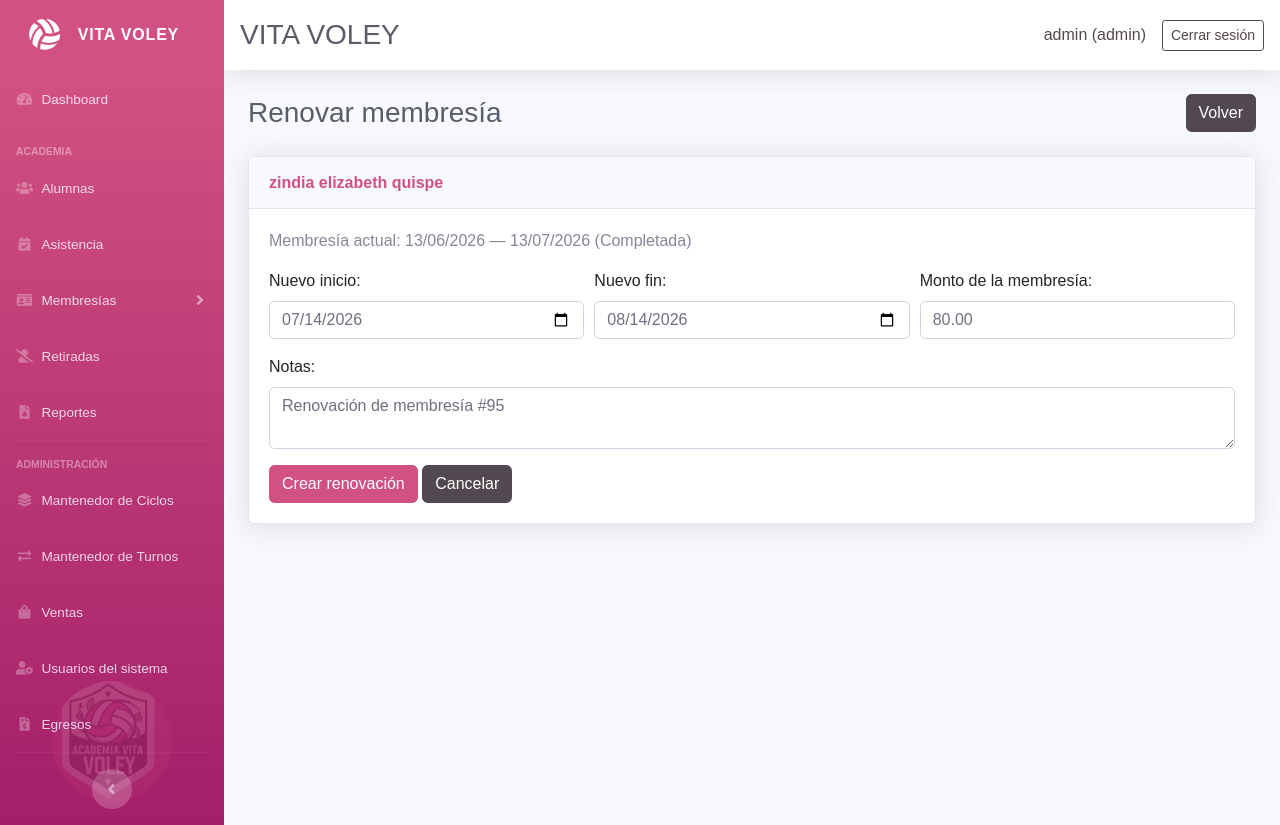
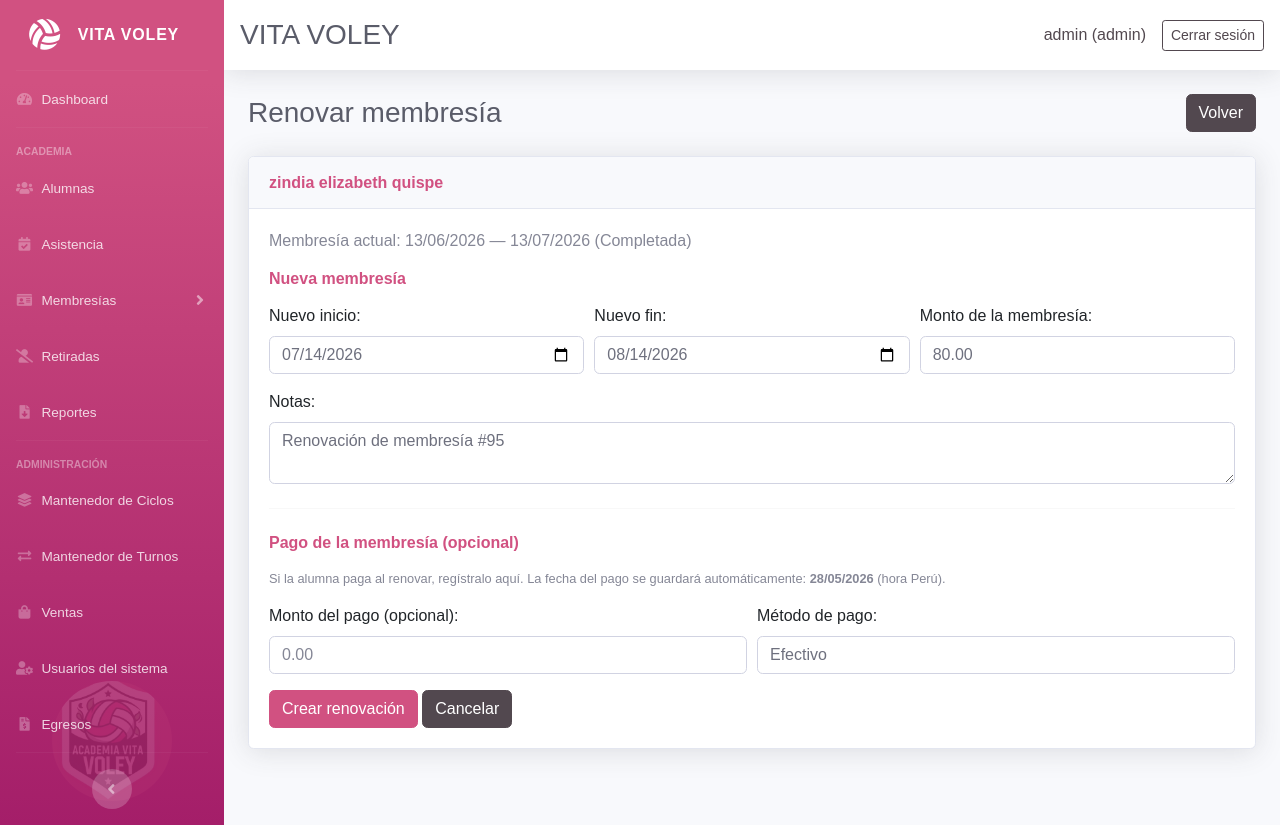
Before and after one commit to JhonHuanacuni/voley2.0, a Django app: page /memberships/95/renew/ in a window 1280 px wide. Run offline with Django 5.2, Linux system fonts and the light colour scheme; a user stored in the database is signed in; data comes from the database, SQL or seed files in the repository; both versions use the stored data as it was after the commit; some libraries are stand-ins or nearby versions.

Commit message:
Fix: pagos

```diff
--- a/core/forms.py
+++ b/core/forms.py
@@ -4,7 +4,18 @@ from django.contrib.auth.password_validation import validate_password
 from django.core.exceptions import ValidationError
 from django.forms import DateInput
 from datetime import date
-from .models import Attendance, Cycle, Expense, Membership, Payment, Sale, Shift, Student, UserProfile
+from .models import (
+    Attendance,
+    Cycle,
+    Expense,
+    Membership,
+    PAYMENT_METHOD_CHOICES,
+    Payment,
+    Sale,
+    Shift,
+    Student,
+    UserProfile,
+)
 from .weekdays import WEEKDAY_ORDER_MON_FIRST
 
 
@@ -288,6 +299,24 @@ class MembershipRenewForm(forms.ModelForm):
         input_formats=['%Y-%m-%d', '%d/%m/%Y'],
         label='Nuevo fin',
     )
+    payment_amount = forms.DecimalField(
+        required=False,
+        min_value=0,
+        label='Monto del pago (opcional)',
+        widget=forms.NumberInput(attrs={
+            'class': 'form-control',
+            'step': '0.01',
+            'min': '0',
+            'placeholder': '0.00',
+        }),
+    )
+    payment_method = forms.ChoiceField(
+        choices=PAYMENT_METHOD_CHOICES,
+        required=False,
+        initial='efectivo',
+        label='Método de pago',
+        widget=forms.Select(attrs={'class': 'form-control'}),
+    )
 
     class Meta:
         model = Membership
@@ -314,6 +343,13 @@ class MembershipRenewForm(forms.ModelForm):
                 self.fields[field_name].initial = value.isoformat()
             elif value:
                 self.fields[field_name].initial = value
+
+    def clean(self):
+        cleaned = super().clean()
+        amount = cleaned.get('payment_amount')
+        if amount is not None and amount <= 0:
+            cleaned['payment_amount'] = None
+        return cleaned
 
 
 class AttendanceForm(forms.ModelForm):
--- a/core/models.py
+++ b/core/models.py
@@ -224,20 +224,28 @@ class Student(models.Model):
         return weekday in days
 
     def _membership_period(self):
-        """Devuelve (inicio, fin) usando las fechas del formulario de la alumna."""
+        """Devuelve (inicio, fin) según la membresía vigente en base de datos."""
         from datetime import timedelta
+
+        today = timezone.localdate()
+
+        current = self.memberships.filter(
+            start_date__lte=today,
+            end_date__gte=today,
+        ).order_by('-end_date').first()
+        if current:
+            return current.start_date, current.end_date
+
+        upcoming = self.memberships.filter(start_date__gt=today).order_by('start_date').first()
+        if upcoming:
+            return upcoming.start_date, upcoming.end_date
+
+        latest = self.memberships.order_by('-end_date', '-created_at').first()
+        if latest:
+            return latest.start_date, latest.end_date
 
         if self.membership_start and self.membership_end:
             return self.membership_start, self.membership_end
-
-        membership = self.memberships.filter(
-            start_date__lte=timezone.localdate(),
-            end_date__gte=timezone.localdate(),
-        ).order_by('-end_date').first()
-        if not membership:
-            membership = self.memberships.order_by('-end_date', '-created_at').first()
-        if membership:
-            return membership.start_date, membership.end_date
 
         start = self.membership_start
         end = self.membership_end
@@ -366,6 +374,23 @@ class Membership(models.Model):
         self.status = 'completed' if paid >= due else 'debt'
         self.save(update_fields=['status'])
 
+    @staticmethod
+    def sync_student_dates(student):
+        """Mantiene membership_start/end del alumno alineados con sus membresías reales."""
+        membership = (
+            student.memberships.order_by('-end_date', '-created_at').first()
+        )
+        if membership:
+            Student.objects.filter(pk=student.pk).update(
+                membership_start=membership.start_date,
+                membership_end=membership.end_date,
+            )
+        else:
+            Student.objects.filter(pk=student.pk).update(
+                membership_start=None,
+                membership_end=None,
+            )
+
 
 class Attendance(models.Model):
     student = models.ForeignKey(Student, on_delete=models.CASCADE, related_name='attendance')
--- a/core/signals.py
+++ b/core/signals.py
@@ -61,3 +61,8 @@ def update_membership_after_payment_delete(sender, instance, **kwargs):
             Membership.objects.get(pk=membership_id).recalculate_status()
         except Membership.DoesNotExist:
             pass
+
+
+@receiver(post_delete, sender=Membership)
+def sync_student_after_membership_delete(sender, instance, **kwargs):
+    Membership.sync_student_dates(instance.student)
--- a/core/templates/core/memberships/renew.html
+++ b/core/templates/core/memberships/renew.html
@@ -16,12 +16,42 @@
         </p>
         <form method="post">
             {% csrf_token %}
+            {% if form.non_field_errors %}<div class="alert alert-danger">{{ form.non_field_errors }}</div>{% endif %}
+
+            <h6 class="font-weight-bold text-primary mb-3">Nueva membresía</h6>
             <div class="form-row">
-                <div class="form-group col-md-4">{{ form.start_date.label_tag }} {{ form.start_date }}</div>
-                <div class="form-group col-md-4">{{ form.end_date.label_tag }} {{ form.end_date }}</div>
-                <div class="form-group col-md-4">{{ form.amount_due.label_tag }} {{ form.amount_due }}</div>
+                <div class="form-group col-md-4">
+                    {{ form.start_date.label_tag }} {{ form.start_date }}
+                    {% if form.start_date.errors %}<div class="text-danger small">{{ form.start_date.errors }}</div>{% endif %}
+                </div>
+                <div class="form-group col-md-4">
+                    {{ form.end_date.label_tag }} {{ form.end_date }}
+                    {% if form.end_date.errors %}<div class="text-danger small">{{ form.end_date.errors }}</div>{% endif %}
+                </div>
+                <div class="form-group col-md-4">
+                    {{ form.amount_due.label_tag }} {{ form.amount_due }}
+                    {% if form.amount_due.errors %}<div class="text-danger small">{{ form.amount_due.errors }}</div>{% endif %}
+                </div>
             </div>
             <div class="form-group">{{ form.notes.label_tag }} {{ form.notes }}</div>
+
+            <hr class="my-4">
+            <h6 class="font-weight-bold text-primary mb-3">Pago de la membresía (opcional)</h6>
+            <p class="text-muted small mb-3">
+                Si la alumna paga al renovar, regístralo aquí. La fecha del pago se guardará automáticamente:
+                <strong>{{ payment_date|date:"d/m/Y" }}</strong> (hora Perú).
+            </p>
+            <div class="form-row">
+                <div class="form-group col-md-6">
+                    {{ form.payment_amount.label_tag }} {{ form.payment_amount }}
+                    {% if form.payment_amount.errors %}<div class="text-danger small">{{ form.payment_amount.errors }}</div>{% endif %}
+                </div>
+                <div class="form-group col-md-6">
+                    {{ form.payment_method.label_tag }} {{ form.payment_method }}
+                    {% if form.payment_method.errors %}<div class="text-danger small">{{ form.payment_method.errors }}</div>{% endif %}
+                </div>
+            </div>
+
             <button class="btn btn-primary" type="submit">Crear renovación</button>
             <a class="btn btn-secondary" href="{% url 'memberships_list' %}">Cancelar</a>
         </form>
--- a/core/views_membership.py
+++ b/core/views_membership.py
@@ -9,6 +9,7 @@ from django.db.models import Q, Sum
 from django.http import HttpResponse, JsonResponse
 from django.shortcuts import get_object_or_404, redirect, render
 from django.urls import reverse
+from django.utils import timezone
 
 from .forms import MembershipForm, MembershipRenewForm, PaymentForm
 from .models import Membership, Payment, Shift, Student, active_cycle_choices, valid_cycle_id
@@ -219,7 +220,8 @@ def membership_list(request):
 def membership_create(request):
     form = MembershipForm(request.POST or None)
     if request.method == 'POST' and form.is_valid():
-        form.save()
+        membership = form.save()
+        Membership.sync_student_dates(membership.student)
         return redirect('memberships_list')
     page_obj, per_page = _paginate(_membership_queryset(), request)
     return render(request, 'core/memberships/list.html', {
@@ -239,6 +241,7 @@ def membership_edit(request, membership_id):
     if request.method == 'POST' and form.is_valid():
         membership = form.save()
         membership.recalculate_status()
+        Membership.sync_student_dates(membership.student)
         return redirect('memberships_list')
     page_obj, per_page = _paginate(_membership_queryset(), request)
     return render(request, 'core/memberships/list.html', {
@@ -257,7 +260,9 @@ def membership_delete(request, membership_id):
     if _is_secretary(request.user):
         return redirect('memberships_list')
     membership = get_object_or_404(Membership, pk=membership_id)
+    student = membership.student
     membership.delete()
+    Membership.sync_student_dates(student)
     return redirect('memberships_list')
 
 
@@ -283,15 +288,23 @@ def membership_renew(request, membership_id):
             renewed_from=old,
             status='debt',
         )
-        renewed.recalculate_status()
-        student = old.student
-        student.membership_start = renewed.start_date
-        student.membership_end = renewed.end_date
-        student.save(update_fields=['membership_start', 'membership_end'])
+        payment_amount = form.cleaned_data.get('payment_amount')
+        if payment_amount and payment_amount > 0:
+            Payment.objects.create(
+                membership=renewed,
+                student=old.student,
+                date=timezone.localdate(),
+                amount=payment_amount,
+                method=form.cleaned_data.get('payment_method') or 'efectivo',
+            )
+        else:
+            renewed.recalculate_status()
+        Membership.sync_student_dates(old.student)
         return redirect('memberships_list')
     return render(request, 'core/memberships/renew.html', {
         'form': form,
         'membership': old,
+        'payment_date': timezone.localdate(),
         'is_secretary': _is_secretary(request.user),
     })
 
```
Also changed, not shown: db.sqlite3, 1 other file.
